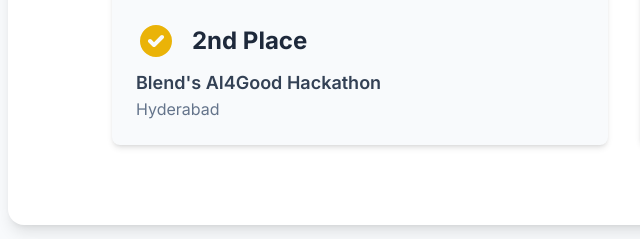
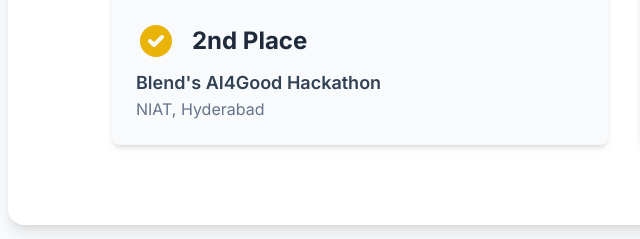
Before and after one commit to whysumedh/whysumedh.github.io, a plain HTML site: page index.html in a window 1280 px wide. Shown: the part 3523-3762 px from the top of the page, 16-656 px from the left. Drawn offline with nearby package versions, Linux system fonts and the light colour scheme.

Commit message:
Update index.html

```diff
--- a/index.html
+++ b/index.html
@@ -261,7 +261,7 @@
                             <h3 class="text-2xl font-bold text-slate-800">2nd Place</h3>
                         </div>
                         <p class="text-lg font-semibold text-slate-700">Blend's AI4Good Hackathon</p>
-                        <p class="text-slate-500">Hyderabad</p>
+                        <p class="text-slate-500">NIAT, Hyderabad</p>
                     </div>
                 </div>
                 <!-- Hackathon Card 4 -->
```
